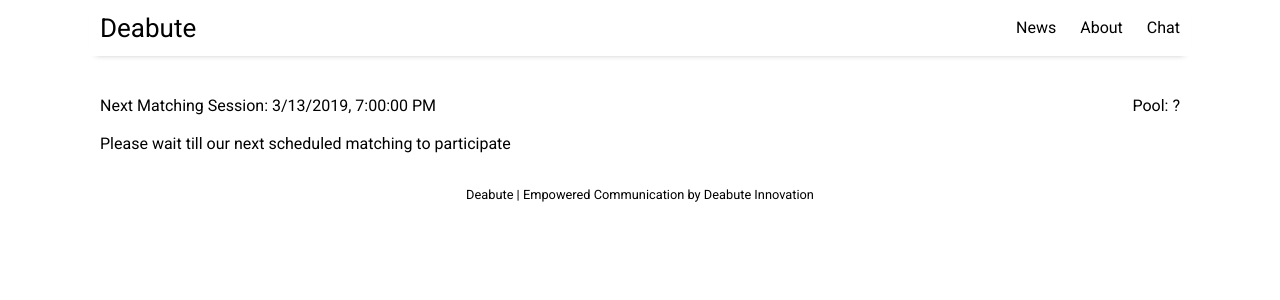
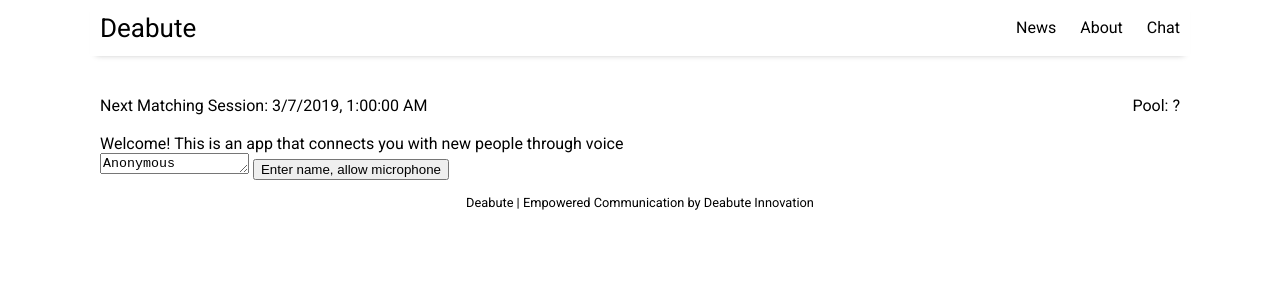
Before and after one commit to Deabute/deabute.com, a Jekyll site: the page built from pages/chat.html, in a window 1280 px wide. Shown: the top 300 px of the page. Built offline with Jekyll 4.4.1, drawn with Linux system fonts in a browser that asks for light colours; nearby versions of some CDN libraries.

Commit message:
put testing mode in prod

```diff
--- a/pages/chat.html
+++ b/pages/chat.html
@@ -28,7 +28,7 @@ title:
     <p id='host'>{{ site.url }}</p>
 {% if jekyll.environment == "production" %}
     <p id=socketserver>{{ site.socketserver }}</p>
-    <p id=serviceWindow>f</p>
+    <p id=serviceWindow>t</p>
 {% else %}
     <p id="socketserver">ws://{{ site.host }}:3000</p>
     <p id=serviceWindow>t</p>
```
